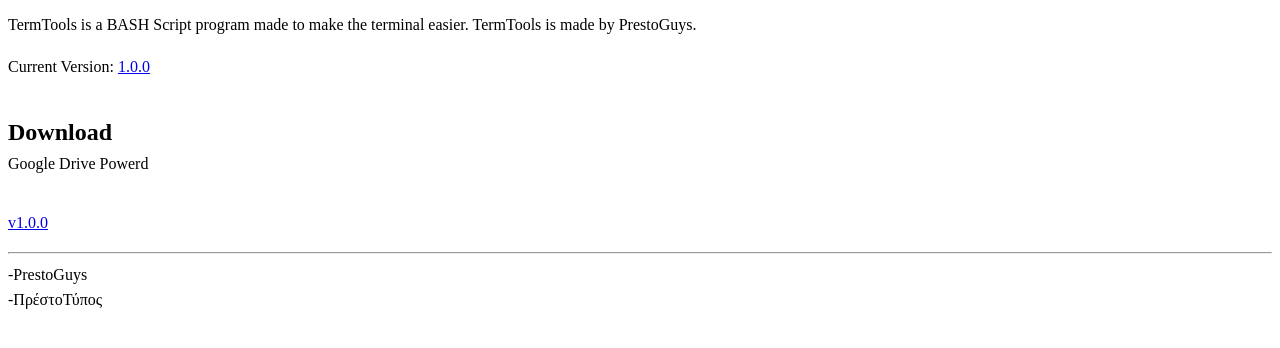
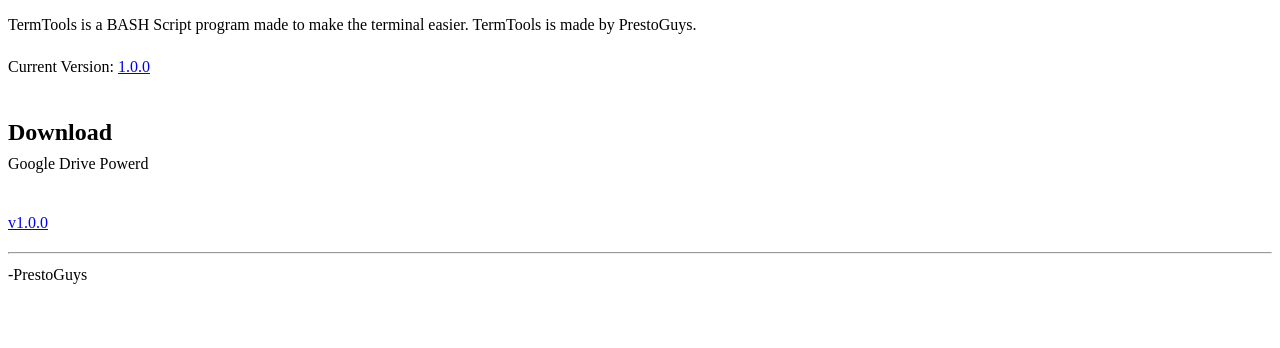
Before and after one commit to PrestoGuys/termtools, a plain HTML site: page index.html in a window 1280 px wide. Shown: the part 384-732 px from the top of the page. Drawn offline with Linux system fonts and the light colour scheme.

Commit message:
Update index.html

```diff
--- a/index.html
+++ b/index.html
@@ -63,9 +63,6 @@
         <p>
             -PrestoGuys
         </p>
-        <p>
-            -ΠρέστοΤύπος
-        </p>
 
     </body>
 </html>
```
